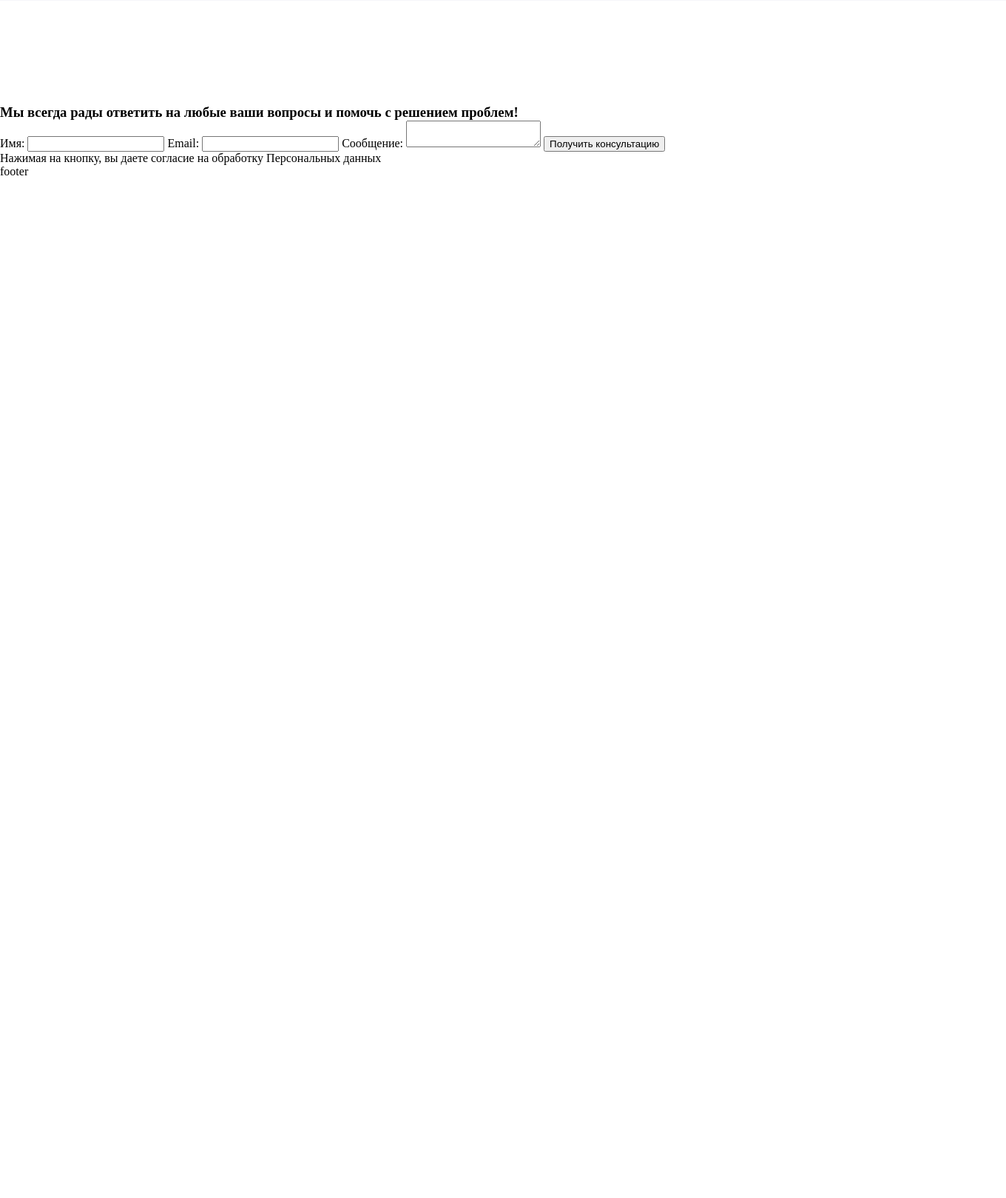
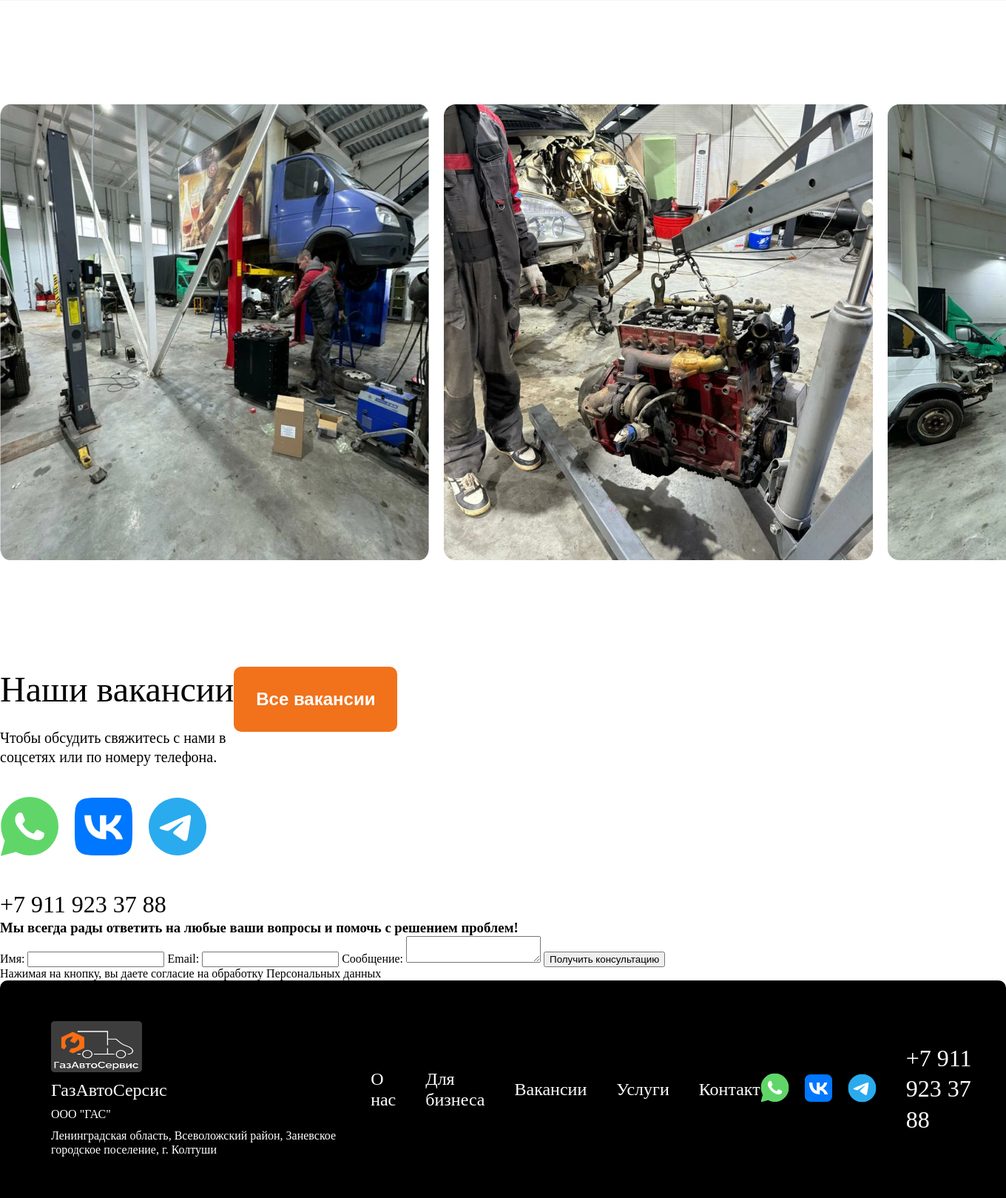
Before and after one commit to VitaliyFrolov/GazAutoService.Web, a FastAPI app: page / in a window 1360 px wide. Shown: the part 4685-6304 px from the top of the page at 74% size. Before the commit the page ends 4922 px from the top, so only its background shows below. Run offline with FastAPI, Linux system fonts and the light colour scheme; some libraries are stand-ins or nearby versions.

Commit message:
feat: add footer block

```diff
--- a/app.py
+++ b/app.py
@@ -17,9 +17,9 @@ templates = Jinja2Templates(directory="templates")
 async def index(request: Request):
     return templates.TemplateResponse("index.html", {"request": request, **mainPageMeta})
 
-@app.get("/about", response_class=HTMLResponse)
+@app.get("/price", response_class=HTMLResponse)
 async def read_info(request: Request):
-    return templates.TemplateResponse("about.html", {"request": request})
+    return templates.TemplateResponse("price.html", {"request": request})
 
 @app.post("/send")
 async def send(name: str = Form(...), email: str = Form(...), message: str = Form(...)):
--- /dev/null
+++ b/static/styles/footer.css
@@ -0,0 +1,61 @@
+.footer {
+    padding: 55px 35px 55px 69px;
+    background-color: #000000;
+    border-top-left-radius: 10px;
+    border-top-right-radius: 10px;
+    display: flex;
+    align-items: center;
+    justify-content: space-between;
+}
+
+.footer__content {
+    display: flex;
+    flex-direction: column;
+    gap: 10px;
+}
+
+.footer__content-title {
+    color: #ffffff;
+    font-size: 24px;
+    line-height: 28.18px;
+    font-weight: 500;
+}
+
+.footer__content-text {
+    color: #ffffff;
+    font-size: 16px;
+    line-height: 18.78px;
+    font-weight: 500;
+}
+
+.footer__nav-list {
+    display: flex;
+    gap: 40px;
+    align-items: center;
+}
+
+.footer__nav-item {
+    color: #ffffff;
+    font-size: 24px;
+    line-height: 28.18px;
+    font-weight: 500;
+}
+
+.footer__contacts {
+    display: flex;
+    align-items: center;
+    gap: 40px;
+}
+
+.footer__contacts-list {
+    display: flex;
+    align-items: center;
+    gap: 20px;
+}
+
+.footer__contacts-phone {
+    color: #ffffff;
+    font-size: 32px;
+    line-height: 41.6px;
+    font-weight: 500;
+}
--- a/static/styles/header.css
+++ b/static/styles/header.css
@@ -1,5 +1,4 @@
 .header {
-    max-width: 1780px;
     padding: 12px 30px;
     margin-bottom: 50px;
     display: flex;
--- a/static/styles/index.css
+++ b/static/styles/index.css
@@ -12,5 +12,8 @@
 @import './advantages.css';
 @import './services.css';
 @import './conditions.css';
+@import './photos.css';
+@import './vacancies.css';
 
 @import './form.css';
+@import './footer.css';
--- a/static/styles/photos.css
+++ b/static/styles/photos.css
@@ -6,4 +6,5 @@
     display: flex;
     gap: 20px;
     align-items: center;
+    overflow-y: auto;
 }
--- /dev/null
+++ b/static/styles/vacancies.css
@@ -0,0 +1,38 @@
+.vacancies {
+    display: flex;
+}
+
+.vacancies__contact-wrapper {
+
+}
+
+.vacancies__contact-title {
+    font-size: 48px;
+    line-height: 62.4px;
+    font-weight: 500;
+    margin-bottom: 20px;
+}
+
+.vacancies__contact-text {
+    font-size: 20px;
+    line-height: 26px;
+    font-weight: 500;
+    margin-bottom: 40px;
+}
+
+.vacancies__contact-list {
+    display: flex;
+    align-items: center;
+    gap: 20px;
+    margin-bottom: 40px;
+}
+
+.vacancies__contact-item {
+
+}
+
+.vacancies__contact-phone {
+    font-size: 32px;
+    line-height: 41.6px;
+    font-weight: 500;
+}
--- a/templates/blocks/footer.html
+++ b/templates/blocks/footer.html
@@ -1,3 +1,39 @@
-<footer>
-    footer
+<footer class="footer">
+    <div class="footer__content">
+        <img src="static/images/logo.png" width="123" height="69" alt="logo" />
+        <h2 class="footer__content-title">
+            ГазАвтоСерсис
+        </h2>
+        <span class="footer__content-text">
+            ООО "ГАС"
+        </span>
+        <p class="footer__content-text">
+            Ленинградская область, Всеволожский район, Заневское городское поселение, г. Колтуши
+        </p>
+    </div>
+    <nav class="footer__nav">
+        <ul class="footer__nav-list">
+            <li class="footer__nav-item">О нас</li>
+            <li class="footer__nav-item">Для бизнеса</li>
+            <li class="footer__nav-item">Вакансии</li>
+            <li class="footer__nav-item">Услуги</li>
+            <li class="footer__nav-item">Контакт</li>
+        </ul>
+    </nav>
+    <div class="footer__contacts">
+        <ul class="footer__contacts-list">
+            <li class="footer__contacts-item">
+                <img src="static/images/svg/whatsapp-icon.svg" width="39" height="40" alt="whatsapp" />
+            </li>
+            <li class="footer__contacts-item">
+                <img src="static/images/svg/vk-icon.svg" width="39" height="39" alt="vk" />
+            </li>
+            <li class="footer__contacts-item">
+                <img src="/static/images/svg/telegram-icon.svg" width="39" height="39" alt="telegram" />
+            </li>
+        </ul>
+        <span class="footer__contacts-phone">
+            +7 911 923 37 88
+        </span>
+    </div>
 </footer>
--- a/templates/blocks/header.html
+++ b/templates/blocks/header.html
@@ -16,11 +16,12 @@
       </div>
       <nav class="nav">
          <ul class="nav__list">
-            <li class="nav__item"><a href="/about">О нас</a></li>
-            <li class="nav__item">Для бизнеса</li>
-            <li class="nav__item">Вакансии</li>
-            <li class="nav__item">Услуги</li>
-            <li class="nav__item">Контакты</li>
+            <li class="nav__item"><a href="/">О нас</a></li>
+            <li class="nav__item"><a href="/">Для бизнеса</a></li>
+            <li class="nav__item"><a href="/">Вакансии</a></li>
+            <li class="nav__item"><a href="/">Услуги</a></li>
+            <li class="nav__item"><a href="/price">Цены</a></li>
+            <li class="nav__item"><a href="/">Контакты</a></li>
          </ul>
       </nav>
    </div>
--- a/templates/blocks/photos.html
+++ b/templates/blocks/photos.html
@@ -1,13 +1,13 @@
 <section class="photos">
     <ul class="photos__list">
         <li class="photos__item">
-            <img />
+            <img src="static/images/photo_auto1.png" width="580" height="616" alt="photo gaz auto" />
         </li>
         <li class="photos__item">
-            <img />
+            <img src="static/images/photo_auto2.png" width="580" height="616" alt="photo gaz auto" />
         </li>
         <li class="photos__item">
-            <img />
+            <img src="static/images/photo_auto3.png" width="580" height="616" alt="photo gaz auto" />
         </li>
     </ul>
 </section>
--- /dev/null
+++ b/templates/blocks/vacancies.html
@@ -0,0 +1,40 @@
+<section class="vacancies">
+    <div class="vacancies__contact-wrapper">
+        <h2 class="vacancies__contact-title">
+            Наши вакансии
+        </h2>
+        <p class="vacancies__contact-text">
+            Чтобы обсудить свяжитесь с нами в <br /> соцсетях или по номеру телефона.
+        </p>
+        <ul class="vacancies__contact-list">
+            <li class="vacancies__contact-item">
+                <img src="static/images/svg/whatsapp-icon.svg" width="80" height="82" alt="whatsapp" />
+            </li>
+            <li class="vacancies__contact-item">
+                <img src="static/images/svg/vk-icon.svg" width="80" height="80" alt="vk" />
+            </li>
+            <li class="vacancies__contact-item">
+                <img src="/static/images/svg/telegram-icon.svg" width="80" height="80" alt="telegram" />
+            </li>
+        </ul>
+        <span class="vacancies__contact-phone">
+            +7 911 923 37 88
+        </span>
+    </div>
+    <div>
+        <ul>
+            <li>
+
+            </li>
+            <li>
+
+            </li>
+            <li>
+
+            </li>
+        </ul>
+        <button class="button">
+            Все вакансии
+        </button>
+    </div>
+</section>
--- a/templates/index.html
+++ b/templates/index.html
@@ -23,6 +23,8 @@
     {% include 'blocks/advantages.html' %}
     {% include 'blocks/services.html' %}
     {% include 'blocks/conditions.html' %}
+    {% include 'blocks/photos.html' %}
+    {% include 'blocks/vacancies.html' %}
     {% include 'blocks/form.html' %}
     {% include 'blocks/footer.html' %}
 </body>
```
Also changed, not shown: data/job.py (+21 -3 lines), templates/about.html (deleted, +0 -11 lines), templates/price.html (added, +15 -0 lines), .github/workflows/ci.yaml, static/images/photo_auto1.png (renamed from static/images/photo_auto.png), static/images/photo_auto2.png (added), static/images/photo_auto3.png (added).
